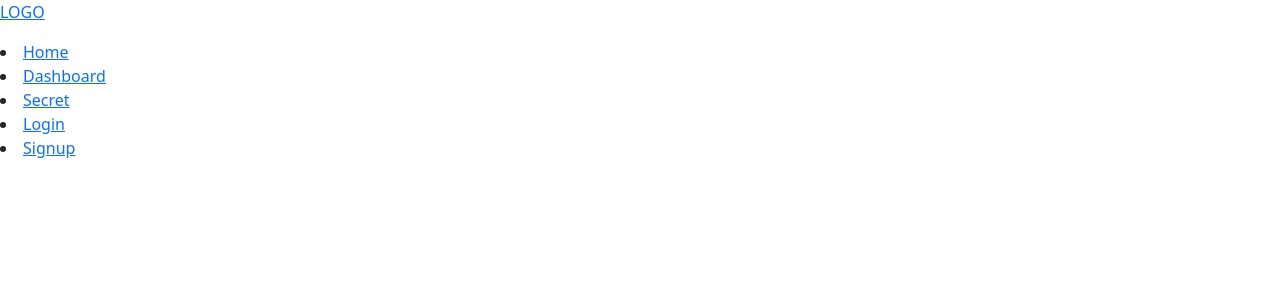
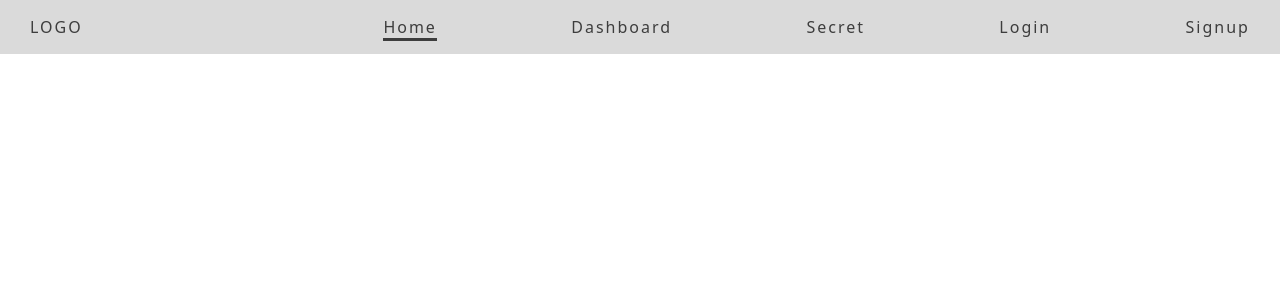
Before and after one commit to SSEGURIDAD10/FrontEnd-Avanzado, a React (Vite) app in the folder 03-react-auth/: page / in a window 1280 px wide. Shown: the top 300 px of the page. Built offline with nearby package versions, Linux system fonts and the light colour scheme.

Commit message:
Auth Project

```diff
--- a/03-react-auth/Components/Header/header.scss
+++ b/03-react-auth/Components/Header/header.scss
@@ -0,0 +1,47 @@
+// VARIABLES
+$menu-color: #3d3d3d;
+
+// MIXINs para reutilizar estilos
+@mixin header-link {
+  color: $menu-color;
+  text-decoration: none;
+  letter-spacing: 2px;
+}
+
+@mixin header-border($size: 2px) {
+  border-bottom: solid $size $menu-color;
+}
+
+// APLICANDO BEM EN SCSS
+.header {
+  background-color: #dadada;
+  display: flex;
+  justify-content: space-between;
+  align-items: center;
+  padding: 15px 30px;
+  list-style: none;
+
+  &__logo {
+    @include header-link;
+  }
+
+  &__nav-list {
+    display: flex;
+    list-style: none;
+    column-gap: 20px;
+    flex-wrap: wrap;
+  }
+
+  &__item-link {
+    @include header-link;
+
+    //indicamos cual es el estilo activo
+    &--is-active {
+      @include header-border($size: 3px);
+    }
+
+    &:hover {
+      @include header-border;
+    }
+  }
+}
--- a/03-react-auth/src/App.jsx
+++ b/03-react-auth/src/App.jsx
@@ -1,4 +1,5 @@
 import Header from "../Components/Header"
+import '../Components/Header/header.scss'
 
 function App() {
 
```
